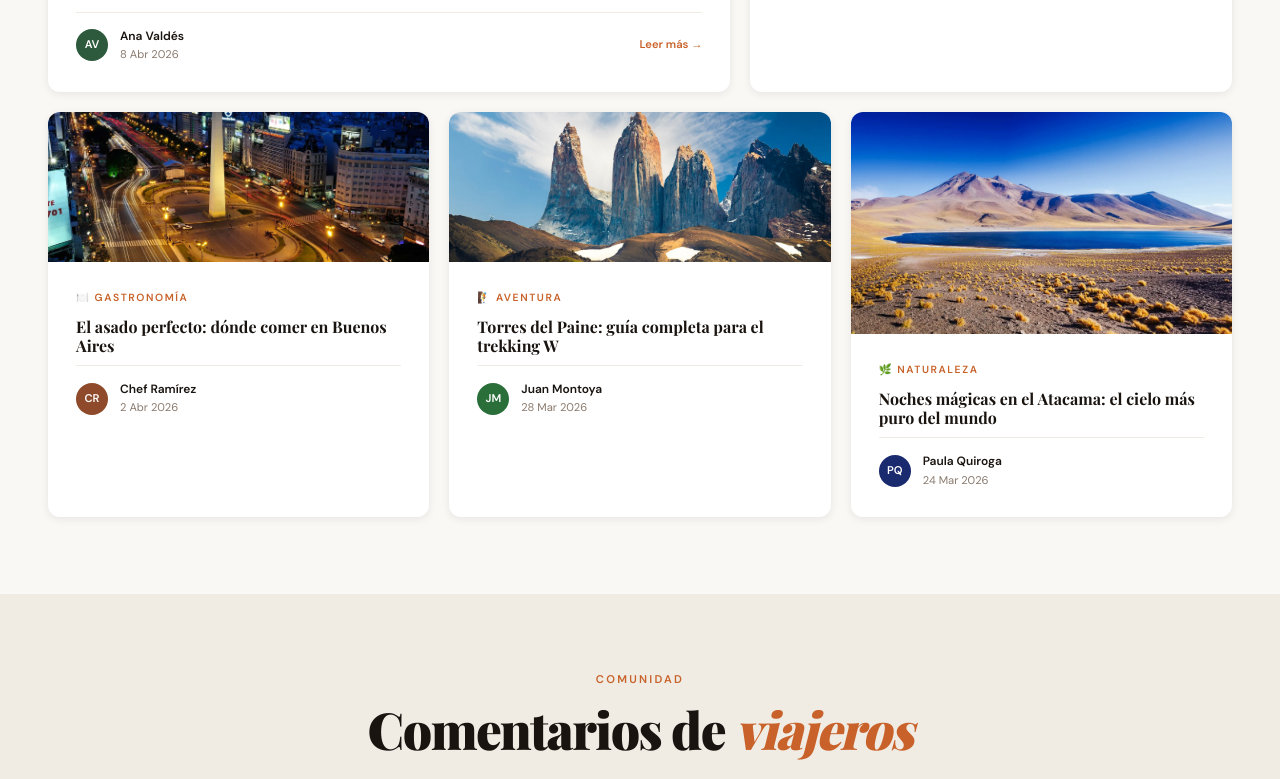
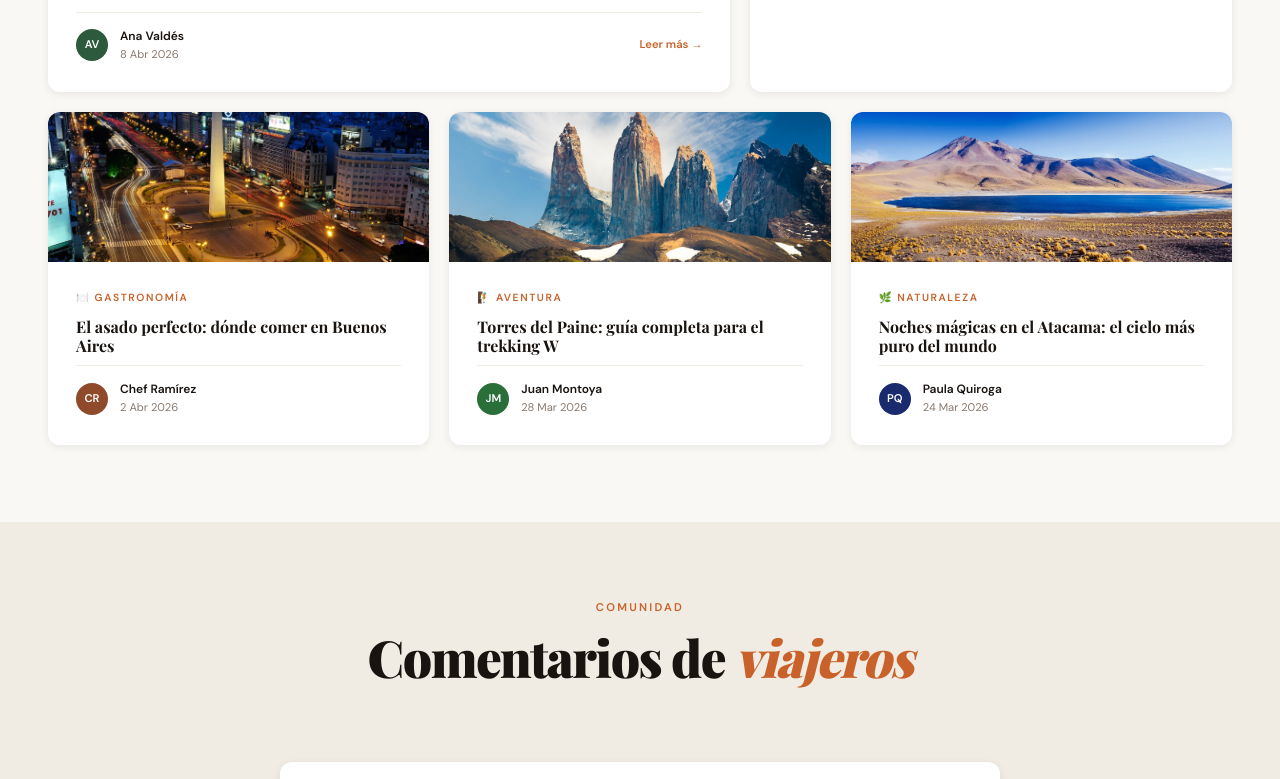
Before and after one commit to RicardoJulianFlores/TP-DE-HTML-NORTHTRAVEL., a plain HTML site: page blog.html in a window 1280 px wide. Shown: the part 858-1637 px from the top of the page. Drawn offline with nearby package versions, Linux system fonts and the light colour scheme; a web font is replaced by a local one.

Commit message:
solucion atacama

```diff
--- a/blog.html
+++ b/blog.html
@@ -156,7 +156,7 @@
     </article>
 
     <article class="article-card small" data-tag="naturaleza" role="listitem" tabindex="0" aria-label="Noches en el Atacama">
-      <img src="assets/blogatacama.webp" alt="Blog de Atacama">
+      <img src="assets/blogatacama.webp" alt="Blog de Atacama" class="article-img">
       <div class="article-body">
         <span class="article-category">🌿 Naturaleza</span>
         <h2 class="article-title">Noches mágicas en el Atacama: el cielo más puro del mundo</h2>
```
